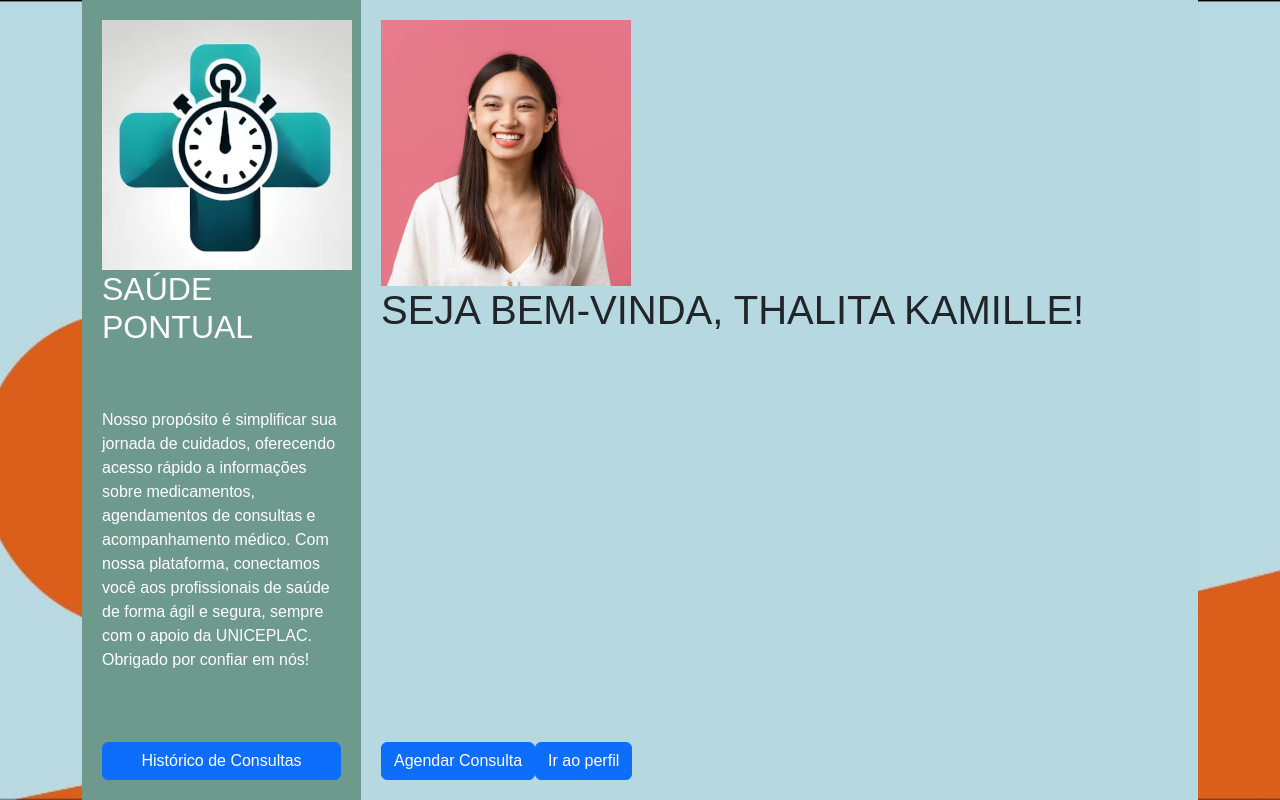
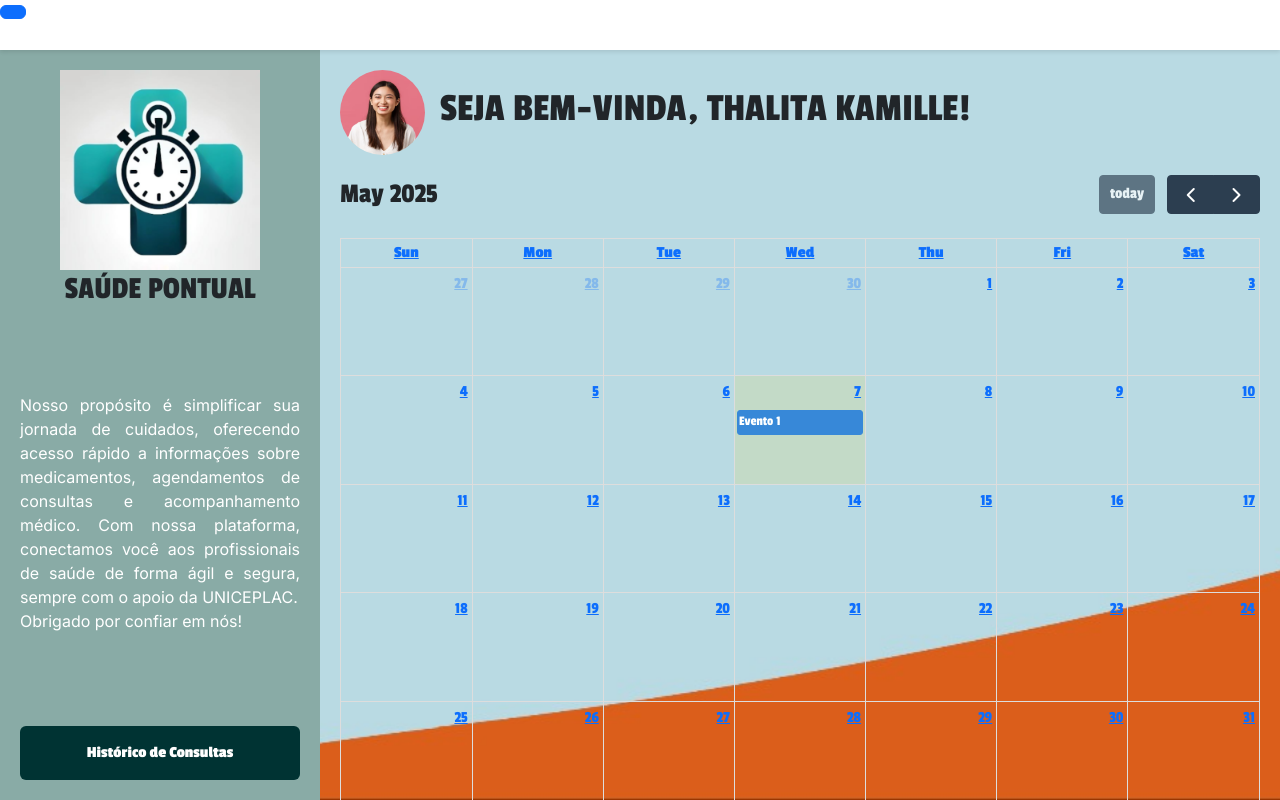
Before and after one commit to gabbzin/saude_pontual, a React (Vite) app in the folder project/frontend-react/: page / in a window 1280 px wide. Shown: the top 800 px of the page. Built offline with nearby package versions, Linux system fonts and the light colour scheme.

Commit message:
Estruturação Incompleta da tela Home

```diff
--- a/project/frontend-react/src/pages/Home.jsx
+++ b/project/frontend-react/src/pages/Home.jsx
@@ -1,6 +1,7 @@
 import React from "react";
 import Background from "../components/Background";
 import Button from "../components/Button";
+import Calendar from "../components/calendar";
 
 import FundoLaranja from "../assets/background_orange.jpg";
 import Logo from "../assets/logo_saude_pontual.png";
@@ -10,32 +11,34 @@ import "../styles/home.css";
 import "bootstrap/dist/css/bootstrap.min.css";
 
 export default function Home(){
+
+    const resolucaoLogoXY = 200;
+    const resolucaoProfileXY = 85;
+
     return (
-        <div className="container flex" style={{
-                "height": "100vh",
-                "fontFamily": "sans-serif"
-            }}>
+        <div id="container">
             <Background imageUrl={FundoLaranja}/>
 
+            <header id="caixabranca">
+                <Button />
+            </header>
+
+            <div className="content">
                 <aside className="sidebar">
 
-                <div className="logo-area">
-                    <img src={Logo} alt="Logo" />
-                    <h2>SAÚDE PONTUAL</h2>
+                    <div className="d-grid">
+                        <img src={Logo} alt="Logo" width={resolucaoLogoXY} height={resolucaoLogoXY} style={{margin: "auto"}}/>
+                        <h2 className="text-center">SAÚDE PONTUAL</h2>
                     </div>
-
-                <p className="descricao">
+                    <p className="description">
                         Nosso propósito é simplificar sua jornada de cuidados,
                         oferecendo acesso rápido a informações sobre medicamentos,
                         agendamentos de consultas e acompanhamento médico.
                         Com nossa plataforma, conectamos você aos profissionais de
                         saúde de forma ágil e segura, sempre com o apoio da UNICEPLAC.
-
                         <br />
-
                         Obrigado por confiar em nós!
                     </p>
-
                     <Button
                         id={"historico"}
                         text={"Histórico de Consultas"}
@@ -43,29 +46,36 @@ export default function Home(){
                             console.log("Abrir Histórico")
                         }}
                         style={{
-
                         }}
                     />
-
                 </aside>
-
                 <main className="main-content">
-                <div className="header">
-                    <img className="avatar" src={ProfileIcon} alt="Foto de Perfil" />
+                    <div className="header flex">
+                        <img className="avatar" src={ProfileIcon} alt="Foto de Perfil"
+                            width={resolucaoProfileXY} height={resolucaoProfileXY}
+                            style={{
+                                borderRadius: "50%"
+                            }}
+                        />
                         <h1>SEJA BEM-VINDA, THALITA KAMILLE!</h1>
                     </div>
-                <div id="calendar"></div>
+                    <div id="calendar" style={{maxHeight: "100vh"}}>
+                        <Calendar/>
+                    </div>
                     <div className="actions">
                         <Button
                             id={"schedule"}
                             text={"Agendar Consulta"}
+                            onClick={() => {console.log("Agendar Consulta")}}
                         />
                         <Button
-                        id={"Profile"}
+                            id={"profile"}
                             text={"Ir ao perfil"}
+                            onClick={() => {console.log("Ir ao perfil")}}
                         />
                     </div>
                 </main>
             </div>
+        </div>
     );
 }
--- a/project/frontend-react/src/styles/home.css
+++ b/project/frontend-react/src/styles/home.css
@@ -1,28 +1,55 @@
-.container {
+@import url('https://fonts.googleapis.com/css2?family=Inter:ital,opsz,wght@0,14..32,100..900;1,14..32,100..900&display=swap');
+
+#container {
+    margin: 0;
+    padding: 0;
     display: flex;
+    flex-direction: column;
     height: 100vh;
-  font-family: sans-serif;
+    font-family: "Passion One";
+}
+
+#caixabranca {
+    width: 100%;
+    height: 50px;
+    background-color: white;
+    z-index: 10;
+    box-shadow: 0 2px 4px rgba(0, 0, 0, 0.1);
+}
+
+.content {
+    display: flex;
+    flex: 1;
+}
+
+.sidebar, .main-content {
+    height: calc(100vh - 50px);
 }
 
 .sidebar {
     width: 25%;
-  background-color: #6d9a8d;
+    background-color: #89ABA6;
     padding: 20px;
-  color: white;
     display: flex;
     flex-direction: column;
     justify-content: space-between;
 }
 
+.description {
+    text-align: justify;
+    font-family: "Inter";
+    color: #fff;
+}
+
 .main-content {
+    display: flex;
     width: 75%;
-  background-color: #b6d9e1;
+    background-color: transparent;
     padding: 20px;
-  display: flex;
     flex-direction: column;
 }
 
-.cabecalho {
+.header {
     display: flex;
     align-items: center;
     gap: 15px;
@@ -33,12 +60,12 @@
     margin: 20px 0;
 }
 
-.acoes {
+.actions {
     display: flex;
     gap: 20px;
 }
 
-.agendar, .perfil, .historico {
+#schedule, #profile, #historico {
     background-color: #003333;
     color: white;
     padding: 15px;
```
Lines whose indentation alone changed are shown as unchanged.
